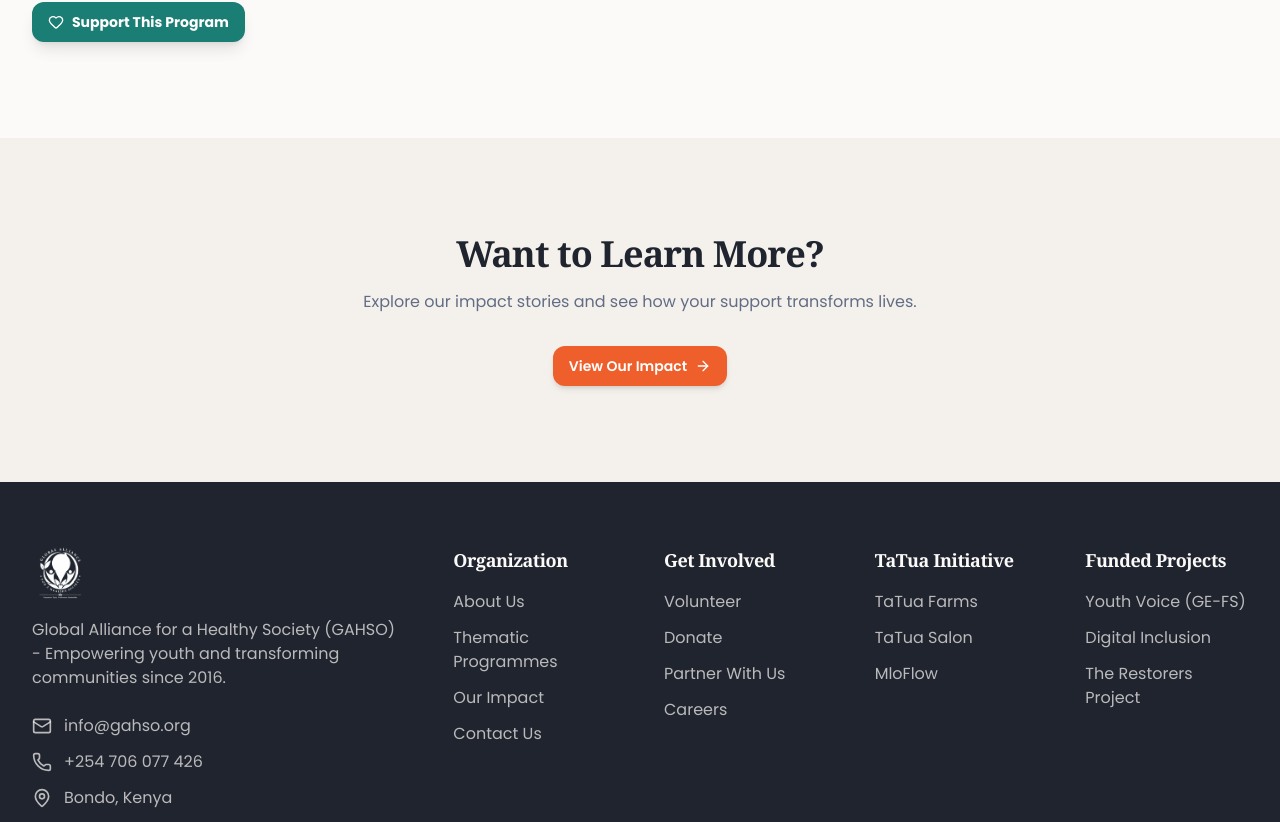
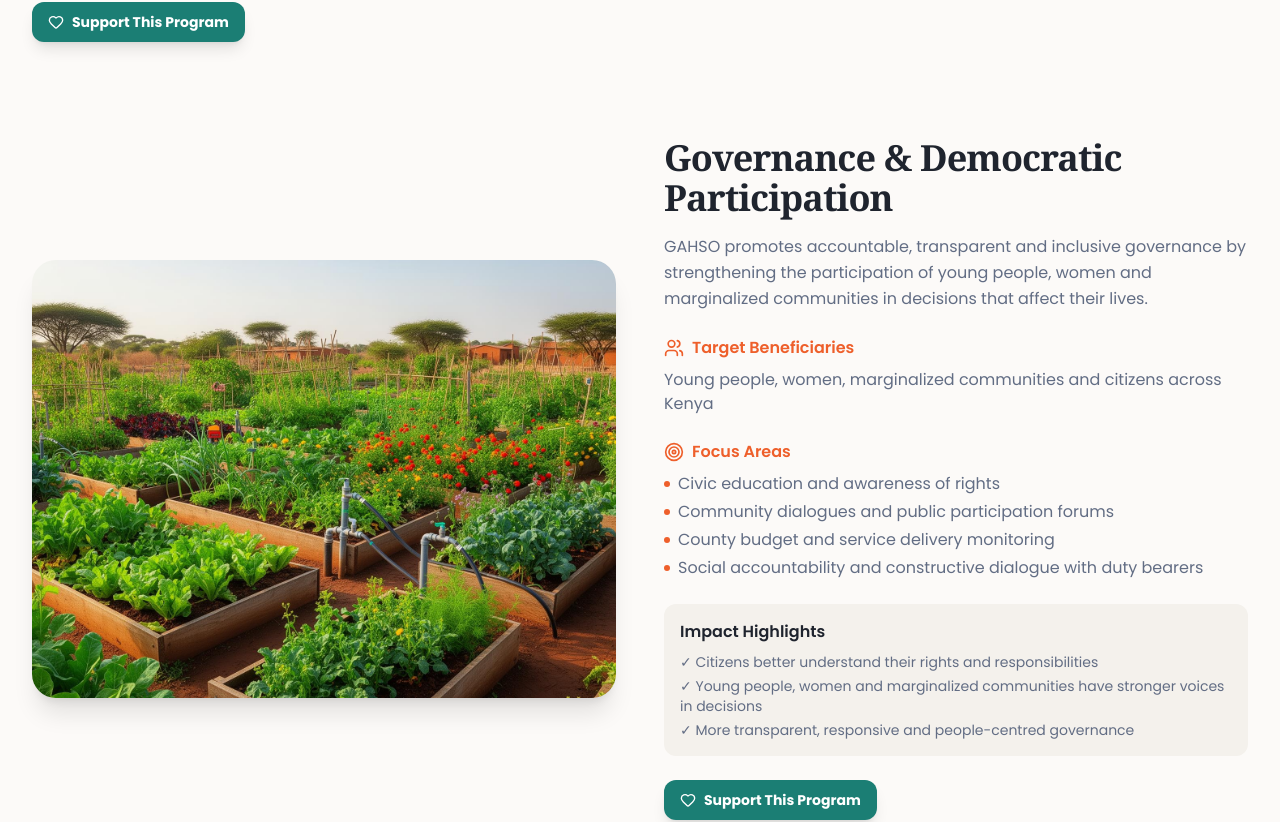
Before and after one commit to CodeKovenant/gahso, a React (Vite) app in the folder artifacts/gahso/: page /programs in a window 1280 px wide. Shown: the part 4822-5644 px from the top of the page. Built offline with nearby package versions, Linux system fonts and the light colour scheme; the HTML template or start-up script is replaced by a standard one.

Commit message:
Sync GAHSO governance participation page

```diff
--- a/artifacts/gahso/src/pages/Programs.tsx
+++ b/artifacts/gahso/src/pages/Programs.tsx
@@ -1,7 +1,7 @@
 import { Layout } from "@/components/layout/Layout";
 import { Link } from "react-router-dom";
 import { Button } from "@/components/ui/button";
-import { Heart, Users, Target, ArrowRight, Accessibility, Activity, Leaf, Smartphone } from "lucide-react";
+import { Heart, Users, Target, ArrowRight, Accessibility, Activity, Leaf, Smartphone, Landmark } from "lucide-react";
 import { useScrollAnimation } from "@/hooks/useScrollAnimation";
 import { cn } from "@/lib/utils";
 import heroPrograms from "@/assets/hero-programs.jpeg";
@@ -11,6 +11,7 @@ import programDisabilityInclusion from "@/assets/program-disability-inclusion.jp
 import programCommunityHealth from "@/assets/program-community-health.jpg";
 import programDigitalInclusion from "@/assets/program-digital-inclusion.jpg";
 import programClimateLivelihoods from "@/assets/program-climate-livelihoods.jpg";
+import governanceParticipation from "@/assets/hero-impact.jpg";
 
 const programs = [
   {
@@ -126,6 +127,25 @@ const programs = [
       "1,000+ individuals trained in digital skills",
       "5+ community internet hubs established",
       "200+ digital entrepreneurs supported",
+    ],
+  },
+  {
+    id: "governance-democratic-participation",
+    title: "Governance & Democratic Participation",
+    description: "GAHSO promotes accountable, transparent and inclusive governance by strengthening the participation of young people, women and marginalized communities in decisions that affect their lives.",
+    image: governanceParticipation,
+    icon: Landmark,
+    beneficiaries: "Young people, women, marginalized communities and citizens across Kenya",
+    focusAreas: [
+      "Civic education and awareness of rights",
+      "Community dialogues and public participation forums",
+      "County budget and service delivery monitoring",
+      "Social accountability and constructive dialogue with duty bearers",
+    ],
+    outcomes: [
+      "Citizens better understand their rights and responsibilities",
+      "Young people, women and marginalized communities have stronger voices in decisions",
+      "More transparent, responsive and people-centred governance",
     ],
   },
 ];
```
